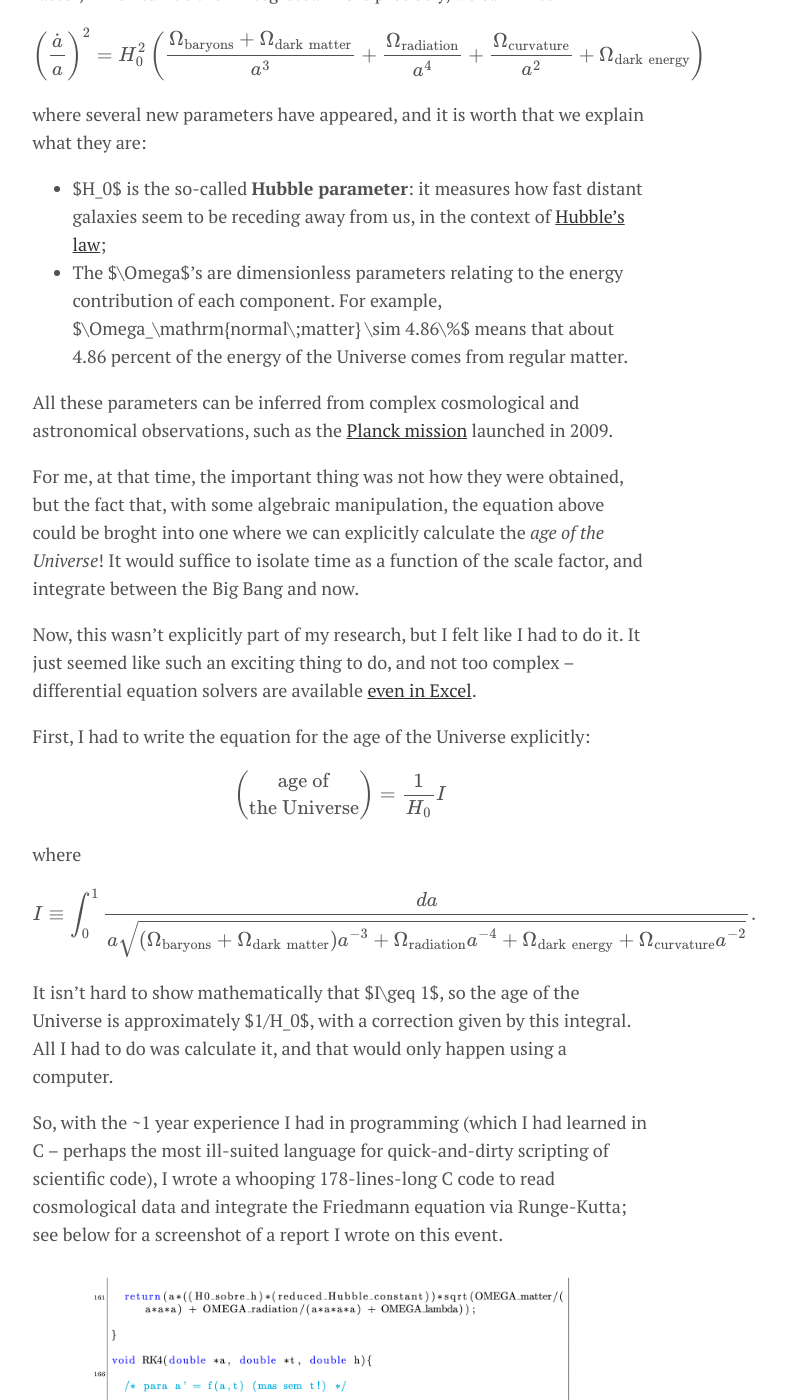
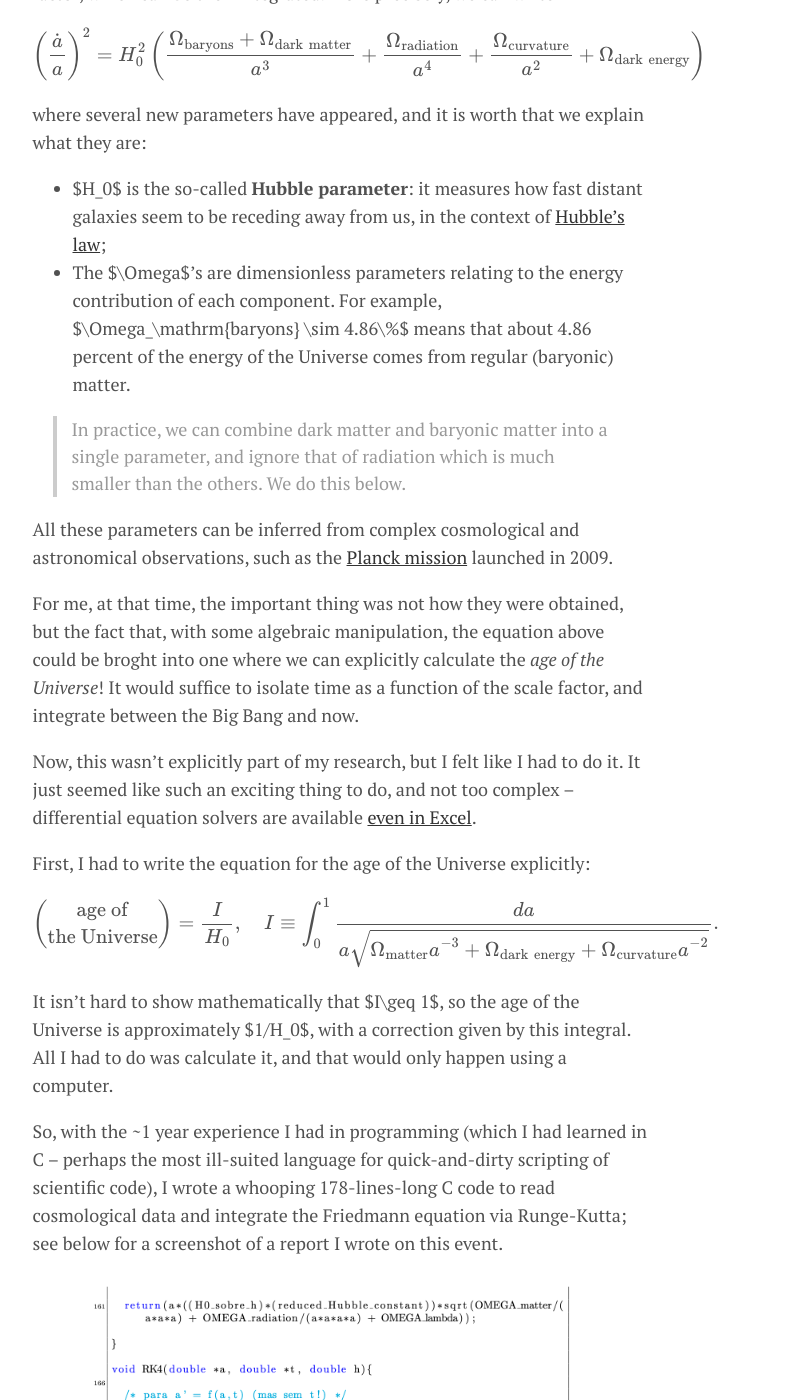
Before and after one commit to takeshimg92/takeshimg92.github.io, a Jekyll site: the page built from _posts/2023-08-04-cosmology.md, in a window 1280 px wide and 1400 px high, scrolled down 4086 px. Shown: the whole window, without its empty margins (300-1086 px from the left). Built offline with Jekyll 4.4.1, drawn with Linux system fonts in a browser that asks for light colours; formulas are drawn with MathJax 3; some of the changed text lies outside the part shown.

Commit message:
improved readabilioty

```diff
--- a/_posts/2023-08-04-cosmology.md
+++ b/_posts/2023-08-04-cosmology.md
@@ -59,7 +59,9 @@ $$\left(\frac{\dot a}{a}\right)^2 = H_0^2 \left( \frac{\Omega_\mathrm{baryons} +
 
 where several new parameters have appeared, and it is worth that we explain what they are:
 * $H_0$ is the so-called **Hubble parameter**: it measures how fast distant galaxies seem to be receding away from us, in the context of [Hubble's law](https://en.wikipedia.org/wiki/Hubble%27s_law);
-* The $\Omega$'s are dimensionless parameters relating to the energy contribution of each component. For example, $\Omega_\mathrm{normal\;matter} \sim 4.86\%$ means that about 4.86 percent of the energy of the Universe comes from regular matter.
+* The $\Omega$'s are dimensionless parameters relating to the energy contribution of each component. For example, $\Omega_\mathrm{baryons} \sim 4.86\%$ means that about 4.86 percent of the energy of the Universe comes from regular (baryonic) matter.
+
+> In practice, we can combine dark matter and baryonic matter into a single parameter, and ignore that of radiation which is much smaller than the others. We do this below.
 
 All these parameters can be inferred from complex cosmological and astronomical observations, such as the [Planck mission](https://www.esa.int/Science_Exploration/Space_Science/Planck_overview) launched in 2009.
 
@@ -69,11 +71,7 @@ Now, this wasn't explicitly part of my research, but I felt like I had to do it.
 
 First, I had to write the equation for the age of the Universe explicitly:
 
-$$\binom{\mbox{age of}}{\mbox{the Universe}} = \frac{1}{H_0} I$$
-
-where
-
-$$I \equiv \int_0^1 \frac{da}{a \sqrt{\displaystyle (\Omega_\mathrm{baryons} + \Omega_\mathrm{dark\;matter})a^{-3} + \Omega_\mathrm{radiation} a^{-4} + \Omega_\mathrm{dark\;energy} + \Omega_\mathrm{curvature} a^{-2}}}.$$
+$$\binom{\mbox{age of}}{\mbox{the Universe}} = \frac{I}{H_0}, \quad I \equiv \int_0^1 \frac{da}{a \sqrt{\displaystyle \Omega_\mathrm{matter} a^{-3} + \Omega_\mathrm{dark\;energy} + \Omega_\mathrm{curvature} a^{-2}}}.$$
 
 It isn't hard to show mathematically that $I\geq 1$, so the age of the Universe is approximately $1/H_0$, with a correction given by this integral. All I had to do was calculate it, and that would only happen using a computer.
 
@@ -84,7 +82,7 @@ So, with the ~1 year experience I had in programming (which I had learned in C -
 
 The answer I got: **13.8 billion years**.
 
-That was my awe-inspiring, spiritual-ish moment. I had seen and read this number many times -- it was in the first popular book I read about Physics, in documentaries, and, if rounded up, even in the [opening song for The Big Bang Theory](https://bigbangtheory.fandom.com/wiki/The_History_of_Everything). I would not have expected to be able to calculate such a number by the end of my second year undergrad; and, in hindsight, I only did it because I *severely* glossed over many details, like how the cosmological parameters ($H_0, \Omega_\Lambda$ and so on) are inferred from observational data in the first place.
+That was my awe-inspiring, spiritual-ish moment. I had seen and read this number many times -- it was in the first popular book I read about Physics, in documentaries, and, if rounded up, even in the [opening song for The Big Bang Theory](https://bigbangtheory.fandom.com/wiki/The_History_of_Everything). I would not have expected to be able to calculate such a number by the end of my second year undergrad; and, in hindsight, I only did it because I *severely* glossed over many details, like how the cosmological parameters ($H_0, \Omega_\mathrm{matter}$ and so on) are inferred from observational data in the first place.
 
 Nonetheless, I keep that moment in mind as a very happy memory: I was 19 years old, lanky and ignorant of so much, yet I was able to compute the age of the Universe we live in on my trusty 10.1' [Acer netbook](https://en.wikipedia.org/wiki/Acer_Aspire_One). I felt inspired to learn more about, and that is what I did.
 
```
Also changed, not shown: assets/img/cosmology/my_code.png.
